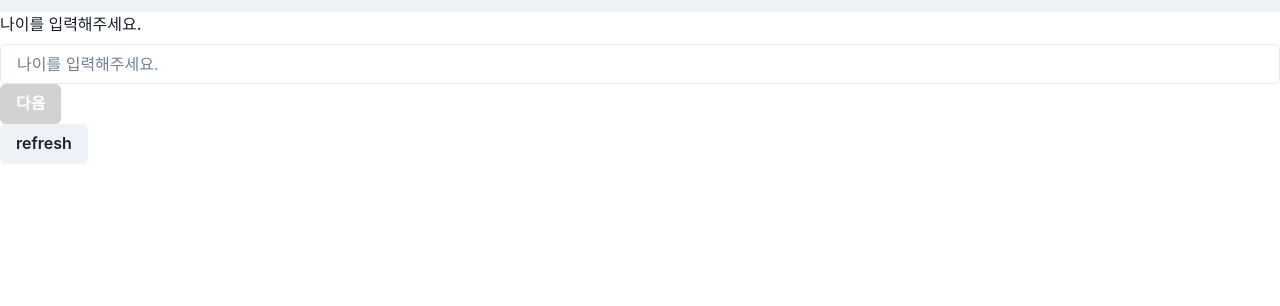
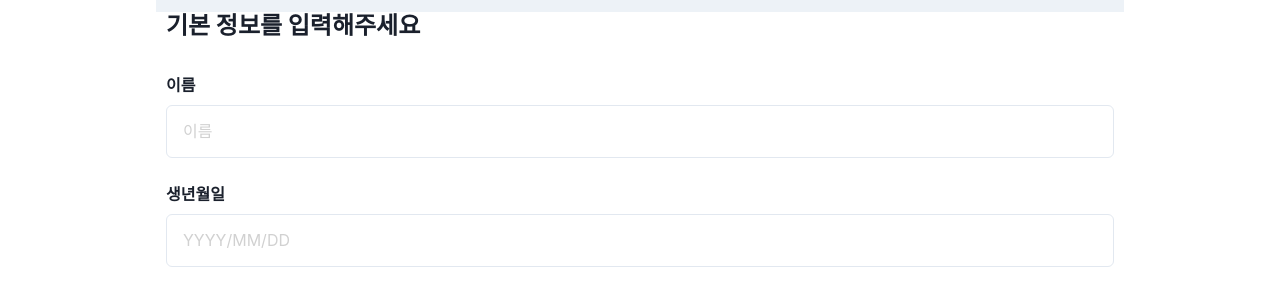
Before and after one commit to foodteacher/FoodTeacherV2-FE, a Next.js app: page /survey in a window 1280 px wide. Shown: the top 306 px of the page. Built offline with nearby package versions, Linux system fonts and the light colour scheme.

Commit message:
feat : SignupComponet
회원가입 input, label 컴포넌트

Refs:[#21]

```diff
--- a/app/(featured-slice)/shared/Funnel/Funnel.tsx
+++ b/app/(featured-slice)/shared/Funnel/Funnel.tsx
@@ -1,12 +1,7 @@
 "use client";
 import { FunnelState } from "@/app/(featured-slice)/widgets/signupFunnel/types";
-import { Progress } from "@chakra-ui/react";
-import React, {
-  ReactNode,
-  createContext,
-  useContext,
-  PropsWithChildren,
-} from "react";
+import { Box, Progress } from "@chakra-ui/react";
+import React, { createContext, useContext, PropsWithChildren } from "react";
 
 const FunnelProvider = createContext<FunnelState | null>(null);
 
@@ -24,13 +19,15 @@ const Funnel = ({
   );
 };
 
-const Step = ({ children, name }: { children: ReactNode; name: string }) => {
+const Step = ({ children, name }: PropsWithChildren<{ name: string }>) => {
   const context = useContext(FunnelProvider);
   if (!context) {
     throw new Error("not Context");
   }
 
-  return <>{context.currentStep === name && children}</>;
+  return (
+    <Box margin={"0 10px"}>{context.currentStep === name && children}</Box>
+  );
 };
 
 Funnel.Step = Step;
--- /dev/null
+++ b/app/(featured-slice)/shared/Input/SignupInput.tsx
@@ -0,0 +1,16 @@
+import { Input } from "@chakra-ui/react";
+import React from "react";
+import { InputProp } from "./type";
+
+const SignupInput = ({ ...props }: InputProp) => {
+  return (
+    <Input
+      {...props}
+      {...props.register}
+      h={"53px"}
+      _placeholder={{ color: "#D1D1D1" }}
+    />
+  );
+};
+
+export default SignupInput;
--- /dev/null
+++ b/app/(featured-slice)/shared/Input/type.ts
@@ -0,0 +1,7 @@
+import { InputProps } from "@chakra-ui/react";
+import { UseFormRegisterReturn } from "react-hook-form";
+
+/**회원가입 / 설문조사 Props */
+export interface InputProp extends InputProps {
+  register: UseFormRegisterReturn;
+}
--- /dev/null
+++ b/app/(featured-slice)/shared/label/SignupLabel.tsx
@@ -0,0 +1,15 @@
+import { FormLabel, FormLabelProps } from "@chakra-ui/react";
+import React, { PropsWithChildren } from "react";
+
+const SignupLabel = ({
+  children,
+  htmlFor,
+}: PropsWithChildren<FormLabelProps>) => {
+  return (
+    <FormLabel htmlFor={htmlFor} fontSize={"16px"} fontWeight={"bold"}>
+      {children}
+    </FormLabel>
+  );
+};
+
+export default SignupLabel;
--- a/app/(featured-slice)/widgets/signupFunnel/ui/funnel/SurveyFunnel.tsx
+++ b/app/(featured-slice)/widgets/signupFunnel/ui/funnel/SurveyFunnel.tsx
@@ -1,11 +1,9 @@
 "use client";
 import Funnel from "@/app/(featured-slice)/shared/Funnel/Funnel";
-import { AgeStep, GenderStep, WeightStep } from "../step";
+import { GenderStep, UserInfo, WeightStep } from "../step";
 import { useFunnel } from "@/app/(featured-slice)/shared/Funnel/hook";
 import { useState } from "react";
 import { SurveyState } from "../../types";
-import { Button } from "@chakra-ui/react";
-import { getUser } from "@/app/(featured-slice)/shared/api/SharedApi";
 
 export const SurveyFunnel = () => {
   const { onChangeNextStep, initializeStep, currentStep, progress } = useFunnel(
@@ -26,7 +24,7 @@ export const SurveyFunnel = () => {
         progress={progress}
       >
         <Funnel.Step name="age">
-          <AgeStep goNextStep={onChangeNextStep} setState={setSurveyState} />
+          <UserInfo goNextStep={onChangeNextStep} setState={setSurveyState} />
         </Funnel.Step>
         <Funnel.Step name="gender">
           <GenderStep goNextStep={onChangeNextStep} setState={setSurveyState} />
@@ -35,7 +33,6 @@ export const SurveyFunnel = () => {
           <WeightStep goNextStep={onChangeNextStep} setState={setSurveyState} />
         </Funnel.Step>
       </Funnel>
-      <Button onClick={() => getUser()}>refresh</Button>
     </>
   );
 };
--- a/app/(featured-slice)/widgets/signupFunnel/ui/step/AgeStep.tsx
+++ /dev/null
@@ -1,56 +0,0 @@
-"use client";
-import { FormControl, FormErrorMessage, FormLabel } from "@chakra-ui/react";
-import React from "react";
-import { StepProps } from "../../types";
-import Input from "@/app/(featured-slice)/shared/Input/Input";
-import { SubmitHandler, useForm } from "react-hook-form";
-import { MainButton } from "@/app/(featured-slice)/shared/Button/ui";
-
-type Age = { age: number };
-
-export const AgeStep = ({ goNextStep, setState }: StepProps) => {
-  const {
-    formState: { errors, isValid },
-    register,
-    handleSubmit,
-  } = useForm<Age>();
-
-  const onSubmit: SubmitHandler<Age> = (ageInfo) => {
-    setState((data) => {
-      data.age = ageInfo.age;
-      return data;
-    });
-    goNextStep();
-  };
-
-  return (
-    <form onSubmit={handleSubmit(onSubmit)}>
-      <FormControl isInvalid={!!errors.age}>
-        <FormLabel htmlFor="age">나이를 입력해주세요.</FormLabel>
-        <Input
-          id="age"
-          type="number"
-          placeholder="나이를 입력해주세요."
-          register={{
-            ...register("age", {
-              required: { value: true, message: "나이를 입력해주세요!" },
-              minLength: { value: 1, message: "숫자를 입력해주세요!" },
-              min: { value: 10, message: "10세이상 가입가능합니다." },
-            }),
-          }}
-        />
-        <FormErrorMessage>{errors.age && errors.age.message}</FormErrorMessage>
-      </FormControl>
-      <MainButton
-        type={"submit"}
-        _disabled={{
-          bgColor: "#D2D2D2",
-          color: "#FFFFFF",
-        }}
-        isDisabled={!isValid}
-      >
-        다음
-      </MainButton>
-    </form>
-  );
-};
--- /dev/null
+++ b/app/(featured-slice)/widgets/signupFunnel/ui/step/UserInfoStep.tsx
@@ -0,0 +1,95 @@
+import {
+  Box,
+  FormControl,
+  FormErrorMessage,
+  FormLabel,
+  Heading,
+  VStack,
+} from "@chakra-ui/react";
+import React from "react";
+import { StepProps } from "../../types";
+import Input from "@/app/(featured-slice)/shared/Input/Input";
+import { SubmitHandler, useForm } from "react-hook-form";
+import { MainButton } from "@/app/(featured-slice)/shared/Button/ui";
+import SignupInput from "@/app/(featured-slice)/shared/Input/SignupInput";
+import SignupLabel from "@/app/(featured-slice)/shared/label/SignupLabel";
+
+type Age = { age: number };
+
+interface UserInfo {
+  name: string;
+  birth: number;
+  gender: string;
+}
+
+export const UserInfo = ({ goNextStep, setState }: StepProps) => {
+  const {
+    formState: { errors, isValid },
+    register,
+    handleSubmit,
+  } = useForm<UserInfo>();
+
+  const onSubmit: SubmitHandler<UserInfo> = (ageInfo) => {
+    setState((data) => {
+      // data.age = ageInfo.age;
+      return data;
+    });
+    goNextStep();
+  };
+
+  return (
+    <Box as="form" onSubmit={handleSubmit(onSubmit)}>
+      <Heading fontSize={"24px"} fontWeight={"bold"}>
+        기본 정보를 입력해주세요
+      </Heading>
+      <VStack spacing={"24px"} marginTop={"32px"}>
+        <FormControl isInvalid={!!errors.name}>
+          <SignupLabel htmlFor="name">이름</SignupLabel>
+          <SignupInput
+            id="name"
+            placeholder="이름"
+            register={{
+              ...register("name", {
+                required: { value: true, message: "이름을 입력해주세요." },
+                // minLength: { value: 1, message: "숫자를 입력해주세요!" },
+                // min: { value: 10, message: "10세이상 가입가능합니다." },
+              }),
+            }}
+          />
+          <FormErrorMessage>
+            {errors.name && errors.name.message}
+          </FormErrorMessage>
+        </FormControl>
+
+        <FormControl isInvalid={!!errors.birth}>
+          <SignupLabel>생년월일</SignupLabel>
+          <SignupInput
+            id="birth"
+            placeholder="YYYY/MM/DD"
+            register={{
+              ...register("birth", {
+                required: { value: true, message: "생년월일을 입력해주세요." },
+                // minLength: { value: 1, message: "숫자를 입력해주세요!" },
+                // min: { value: 10, message: "10세이상 가입가능합니다." },
+              }),
+            }}
+          />
+          <FormErrorMessage>
+            {errors.name && errors.name.message}
+          </FormErrorMessage>
+        </FormControl>
+      </VStack>
+
+      {/* <MainButton
+        type={"submit"}
+        _disabled={{
+          bgColor: "#D2D2D2",
+          color: "#FFFFFF",
+        }}
+        isDisabled={!isValid}
+      >
+        다음
+      </MainButton> */}
+    </Box>
+  );
+};
--- a/app/(featured-slice)/widgets/signupFunnel/ui/step/index.ts
+++ b/app/(featured-slice)/widgets/signupFunnel/ui/step/index.ts
@@ -1,3 +1,3 @@
-export { AgeStep } from "./AgeStep";
+export { UserInfo } from "./UserInfoStep";
 export { GenderStep } from "./GenderStep";
 export { WeightStep } from "./WeightStep";
--- /dev/null
+++ b/app/DefaultLayout.tsx
@@ -0,0 +1,12 @@
+import { Box } from "@chakra-ui/react";
+import React, { PropsWithChildren } from "react";
+
+const DefaultLayout = ({ children }: PropsWithChildren) => {
+  return (
+    <Box w={["360px", "768px", "968px"]} margin={"0 auto"}>
+      {children}
+    </Box>
+  );
+};
+
+export default DefaultLayout;
--- a/app/layout.tsx
+++ b/app/layout.tsx
@@ -2,6 +2,7 @@ import type { Metadata } from "next";
 import ChakraProviders from "@/app/ChakraProvider";
 import QueryProviders from "@/app/QueryProviders";
 import TheHeader from "./TheHeader";
+import DefaultLayout from "./DefaultLayout";
 
 export const metadata: Metadata = {
   metadataBase: new URL(
@@ -46,8 +47,10 @@ export default function RootLayout({
       <body>
         <QueryProviders>
           <ChakraProviders>
-            <TheHeader />
-            {children}
+            <DefaultLayout>
+              <TheHeader />
+              {children}
+            </DefaultLayout>
           </ChakraProviders>
         </QueryProviders>
       </body>
```
Also changed, not shown: app/(featured-slice)/shared/Input/Input.tsx (+1 -6 lines).
